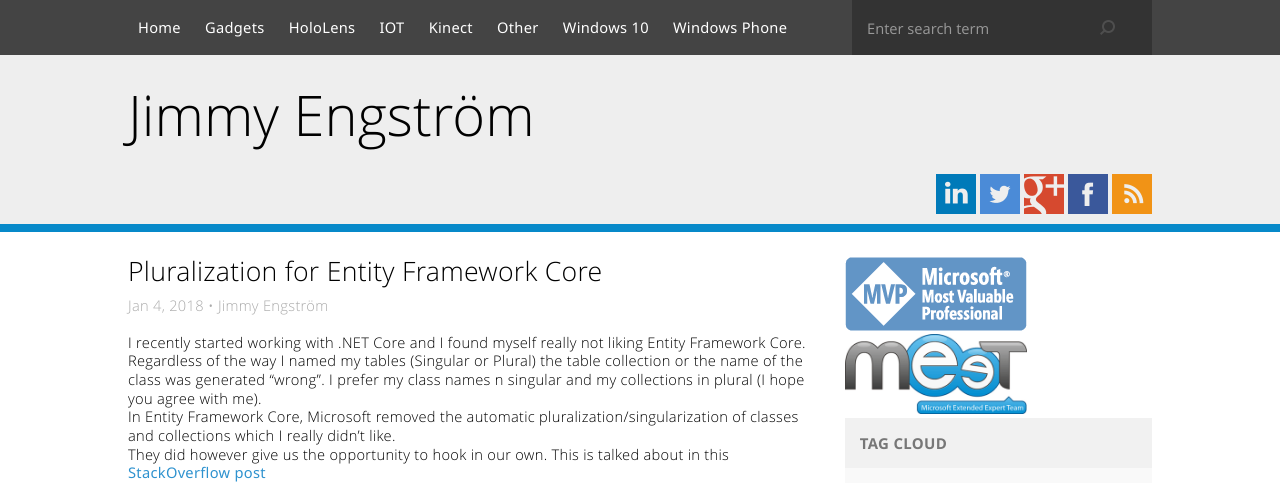
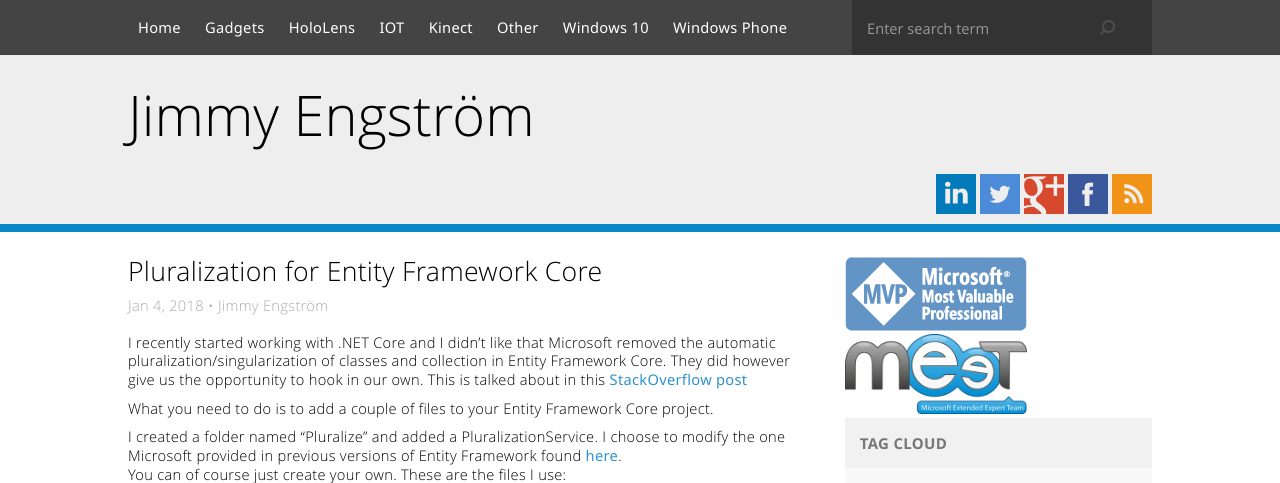
Before and after one commit to Apeoholic/Apeoholic.se, a Jekyll site: the page built from _posts/2018-01-05-Pluralisation-for-EF-core.markdown, in a window 1280 px wide. Shown: the top 483 px of the page. Built offline with Jekyll 4.4.1, drawn with Linux system fonts in a browser that asks for light colours; nearby versions of some CDN libraries; some of the changed text lies outside the part shown; grey boxes are pictures that could not be loaded.

Commit message:
Update 2018-01-05-Pluralisation-for-EF-core.markdown

```diff
--- a/_posts/2018-01-05-Pluralisation-for-EF-core.markdown
+++ b/_posts/2018-01-05-Pluralisation-for-EF-core.markdown
@@ -5,19 +5,16 @@ date: 2018-01-04 08:00:00
 categories: [Entity Framework Core]
 author: Jimmy Engström
 tags: [Entity Framework Core]
-hide: true
+hide: false
 ---
 
 
-I recently started working with .NET Core and I found myself really not liking Entity Framework Core.
-Regardless of the way I named my tables (Singular or Plural) the table collection or the name of the class was generated "wrong".
-I prefer my class names n singular and my collections in plural (I hope you agree with me).
-In Entity Framework Core, Microsoft removed the automatic pluralization/singularization of classes and collections which I really didn't like.
+I recently started working with .NET Core and I didn't like that Microsoft removed the automatic pluralization/singularization of classes and collection in Entity Framework Core.
 They did however give us the opportunity to hook in our own.
 This is talked about in this [StackOverflow post](https://stackoverflow.com/questions/39281647/entityframework-core-database-first-approach-pluralizing-table-names/47410837#47410837)
 
 
-What you need to do is to add a couple of files to your Entity Framework project.
+What you need to do is to add a couple of files to your Entity Framework Core project.
 
 I created a folder named "Pluralize" and added a PluralizationService.
 I choose to modify the one Microsoft provided in previous versions of Entity Framework found [here](https://github.com/Microsoft/referencesource/blob/master/System.Data.Entity.Design/System/Data/Entity/Design/PluralizationService/EnglishPluralizationService.cs).
```
